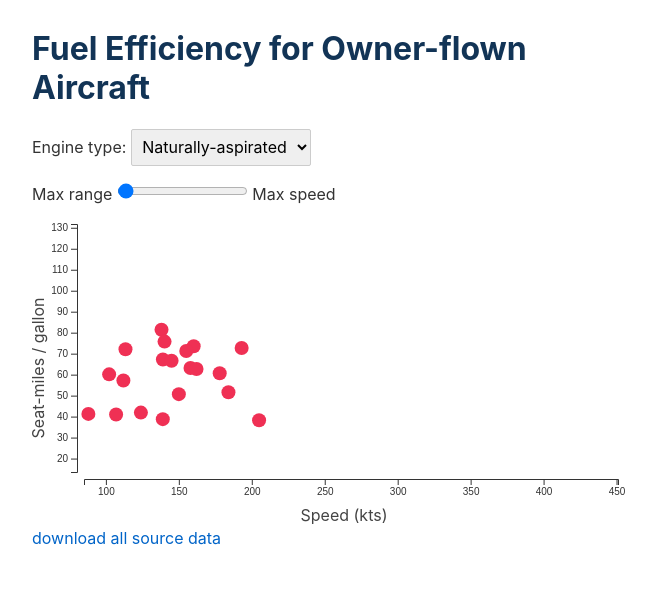
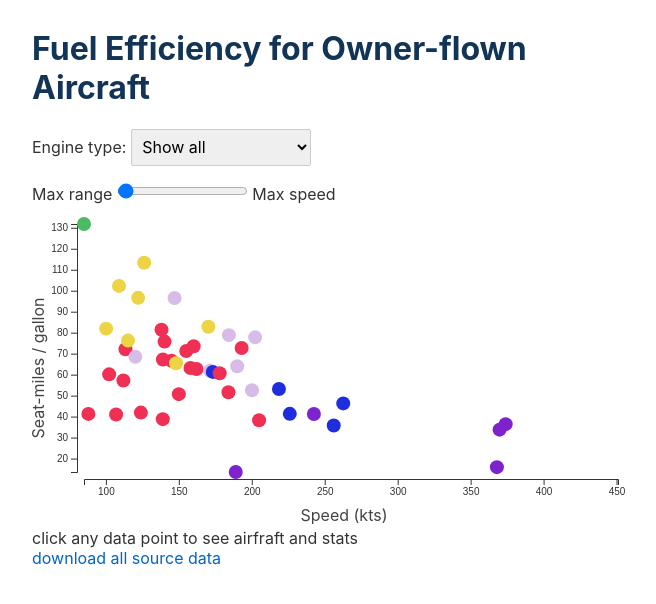
Before and after one commit to natevaughan/flying-slow, a Svelte app: page / in a window 1280 px wide. Shown: the top 604 px of the page, without its empty margins (308-964 px from the left). Built offline with nearby package versions, Linux system fonts and the light colour scheme.

Commit message:
default to all

```diff
--- a/src/App.svelte
+++ b/src/App.svelte
@@ -7,7 +7,7 @@
 
     let rows = [];
     const TYPE_ALL = 'all';
-    let type = 'NA';
+    let type = TYPE_ALL;
     $: description = types[type] ? types[type].description : '';
     let loading = true;
     let headline = "Loading";
@@ -197,6 +197,8 @@
     <div id="js-svg-container"></div>
     {#if highlighted}
         <Aircraft name={highlighted.key} performanceData={highlighted.value} />
+    {:else}
+        <div>click any data point to see airfraft and stats</div>
     {/if}
     <div class="mb-2"><a href="aircraft_data.csv">download all source data</a></div>
 </div>
```
Also changed, not shown: public/build/bundle.js, 5 other files (tests, documents, lock files or other folders).
